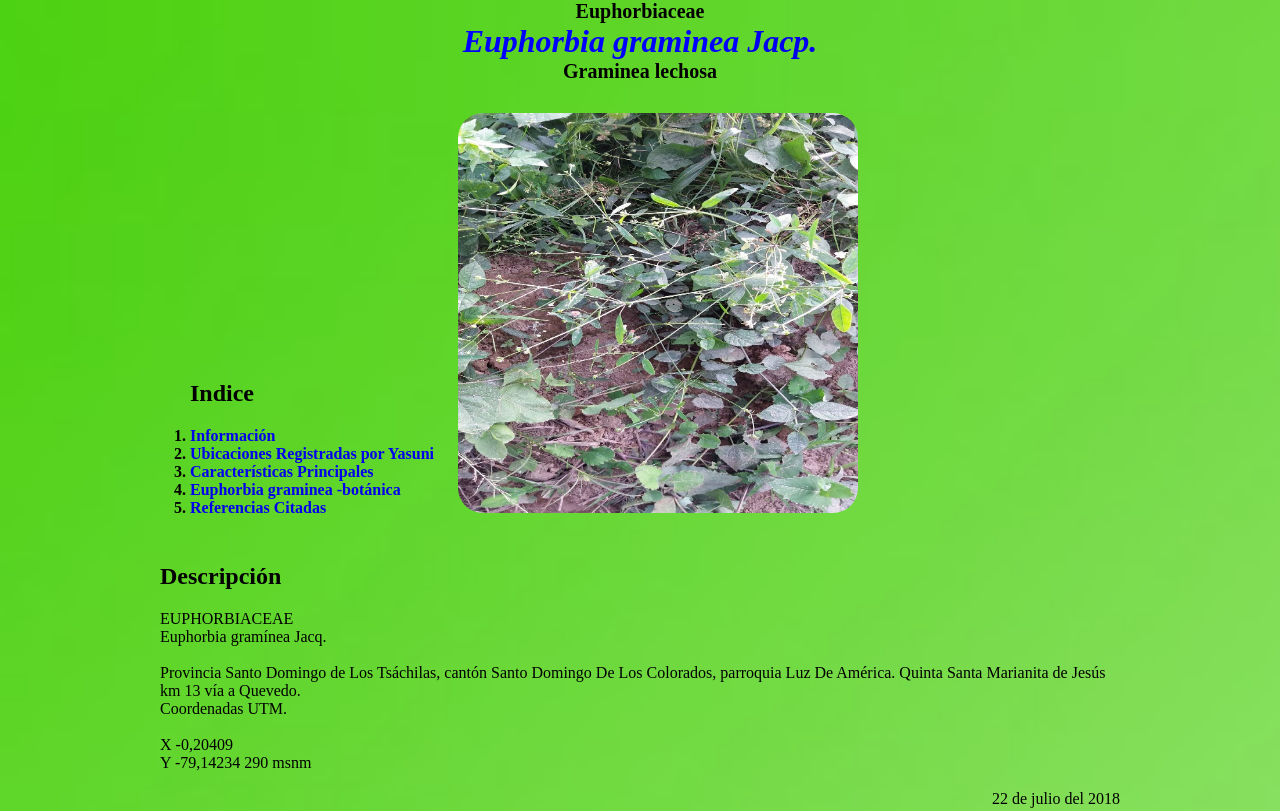
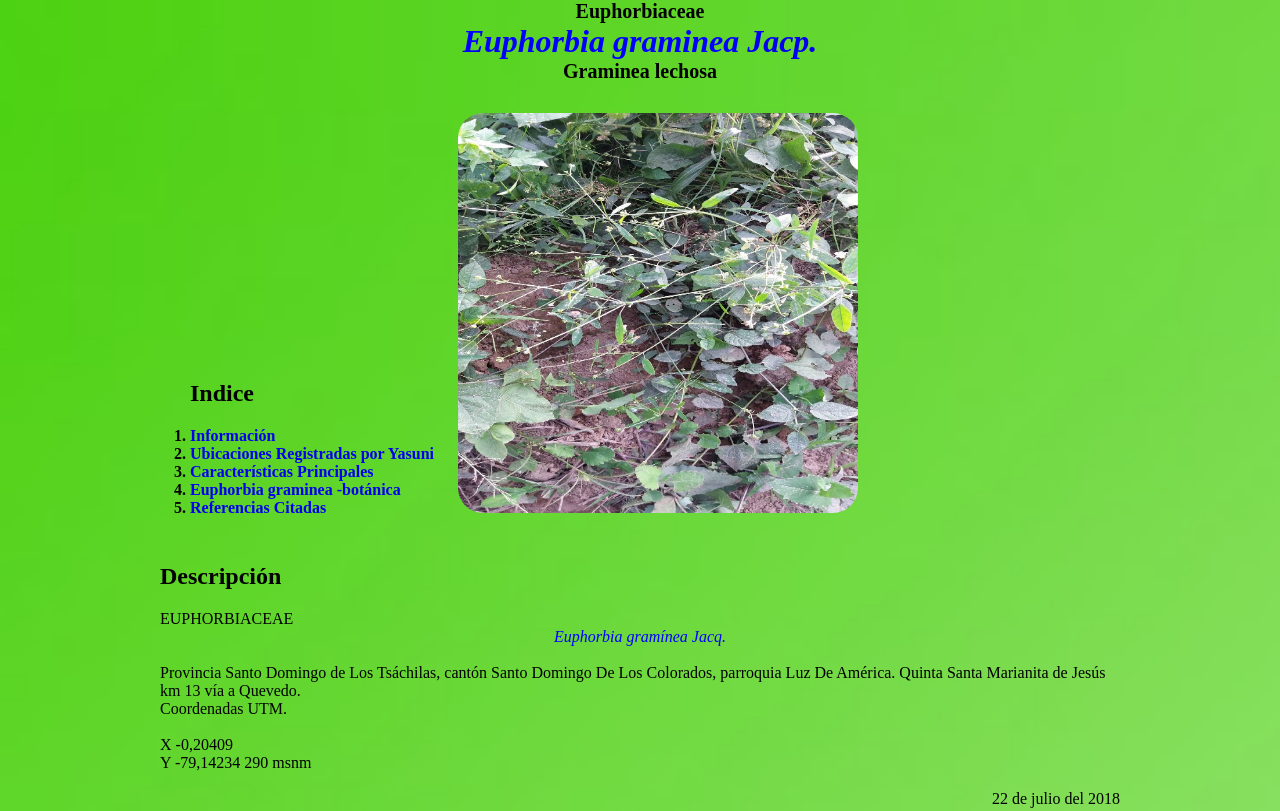
Before and after one commit to DeathAngel94/KasandraPage, a plain HTML site: page index.html in a window 1280 px wide. Shown: the top 811 px of the page. Drawn offline with Linux system fonts and the light colour scheme.

Commit message:
"title-central"1

```diff
--- a/index.html
+++ b/index.html
@@ -47,7 +47,7 @@
                     <h2>Descripción</h2>
                     <p>
                         EUPHORBIACEAE </br>
-                        Euphorbia gramínea Jacq.</br>
+                       <p class="title-central"> Euphorbia gramínea Jacq.</br></p>
                         </br> Provincia Santo Domingo de Los Tsáchilas, cantón Santo Domingo De Los Colorados, parroquia Luz De
                         América. Quinta Santa Marianita de Jesús km 13 vía a Quevedo.
                     </p>
```
